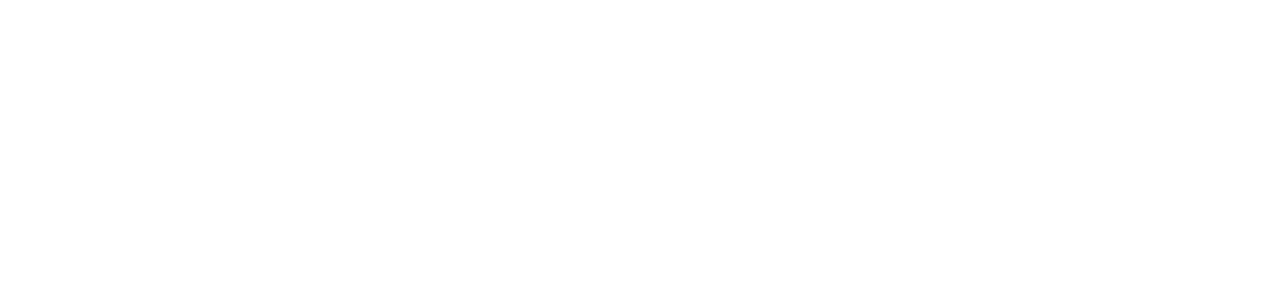
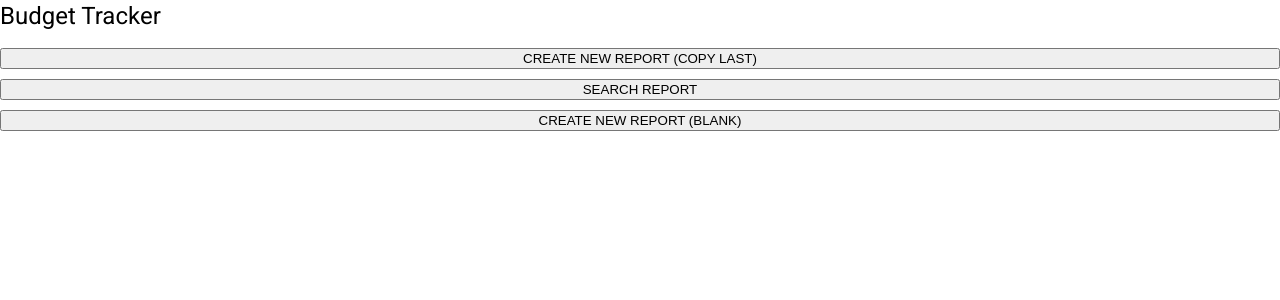
Before and after one commit to fmadrian/budget-frontend, an Angular app: page / in a window 1280 px wide. Shown: the top 300 px of the page. Built offline with nearby package versions, Linux system fonts and the light colour scheme.

Commit message:
Home component updated

```diff
--- a/src/app/component/page/home/home.component.html
+++ b/src/app/component/page/home/home.component.html
@@ -0,0 +1,32 @@
+<div class="content">
+  <div class="mat-typography item title">
+    <h1>{{ GET_APP_TEXT("app", "name") }}</h1>
+  </div>
+  <button
+    mat-flat-button
+    class="item"
+    color="primary"
+    type="button"
+    (click)="createReport()"
+  >
+    {{ GET_APP_TEXT("home", "btnCreateReport") }}
+  </button>
+  <button
+    mat-flat-button
+    class="item"
+    color="primary"
+    type="button"
+    (click)="searchReport()"
+  >
+    {{ GET_APP_TEXT("home", "btnSearchReport") }}
+  </button>
+  <button
+    mat-flat-button
+    class="item"
+    color="primary"
+    type="button"
+    (click)="createReportBlank()"
+  >
+    {{ GET_APP_TEXT("home", "btnCreateReportBlank") }}
+  </button>
+</div>
--- a/src/app/component/page/home/home.component.scss
+++ b/src/app/component/page/home/home.component.scss
@@ -0,0 +1,7 @@
+.item {
+  width: 100%;
+  margin-bottom: 10px;
+  .title {
+    text-align: center;
+  }
+}
--- a/src/app/component/page/home/home.component.ts
+++ b/src/app/component/page/home/home.component.ts
@@ -1,4 +1,6 @@
 import { Component, OnInit } from '@angular/core';
+import { Router } from '@angular/router';
+import { APP_ROUTES } from 'src/app/utils/appRoutes';
 import { GET_APP_TEXT } from 'src/app/utils/text';
 
 @Component({
@@ -7,8 +9,20 @@ import { GET_APP_TEXT } from 'src/app/utils/text';
   styleUrls: ['./home.component.scss'],
 })
 export class HomeComponent implements OnInit {
-  title = GET_APP_TEXT('app', 'name');
-  constructor() {}
+  GET_APP_TEXT = GET_APP_TEXT;
+  constructor(private router: Router) {}
 
   ngOnInit(): void {}
+
+  createReport() {
+    this.router.navigate(['/', APP_ROUTES.report.create], {
+      queryParams: { copy: 'last' },
+    });
+  }
+  createReportBlank() {
+    this.router.navigateByUrl(APP_ROUTES.report.create);
+  }
+  searchReport() {
+    this.router.navigateByUrl(APP_ROUTES.report.search);
+  }
 }
```
